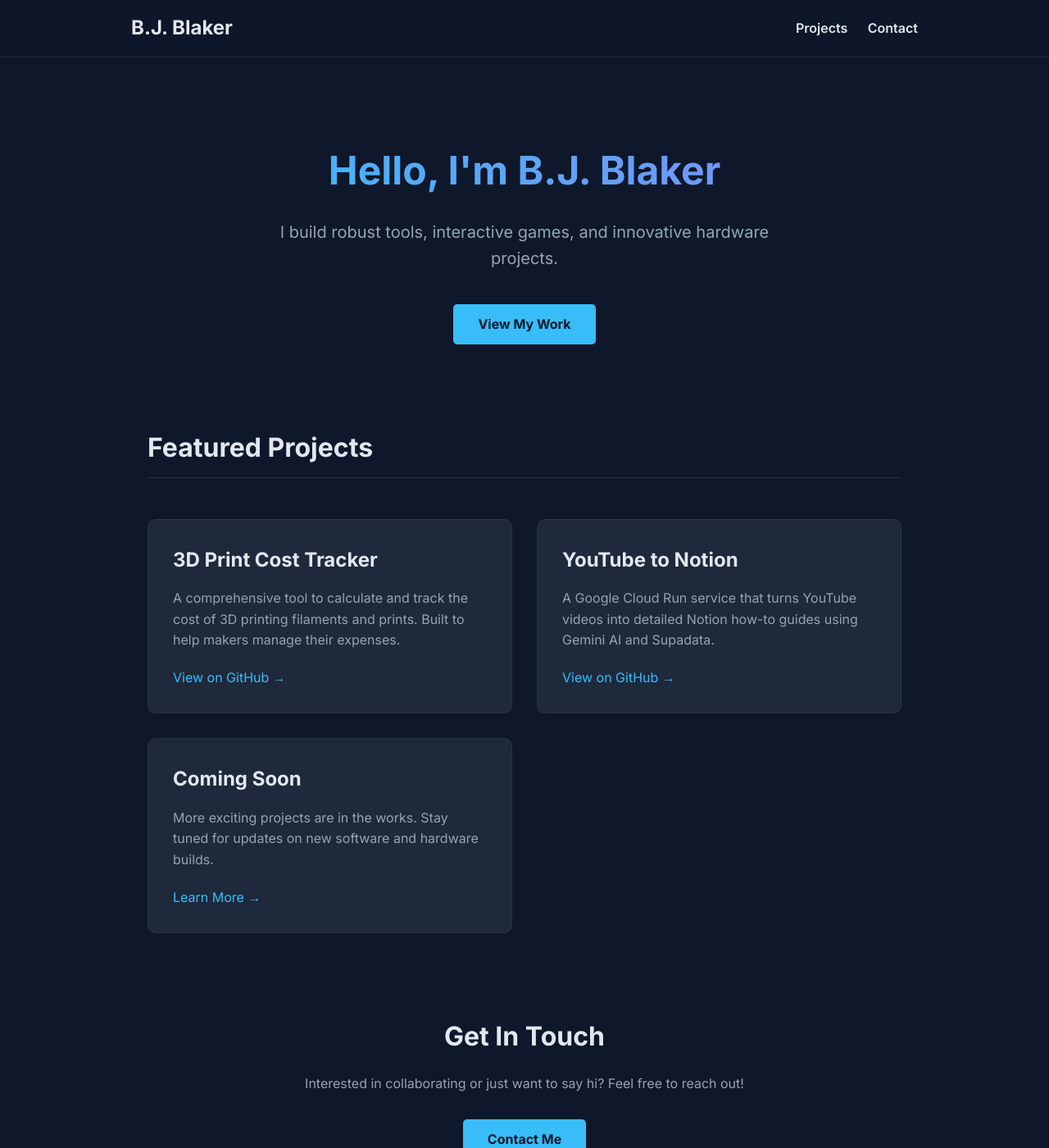
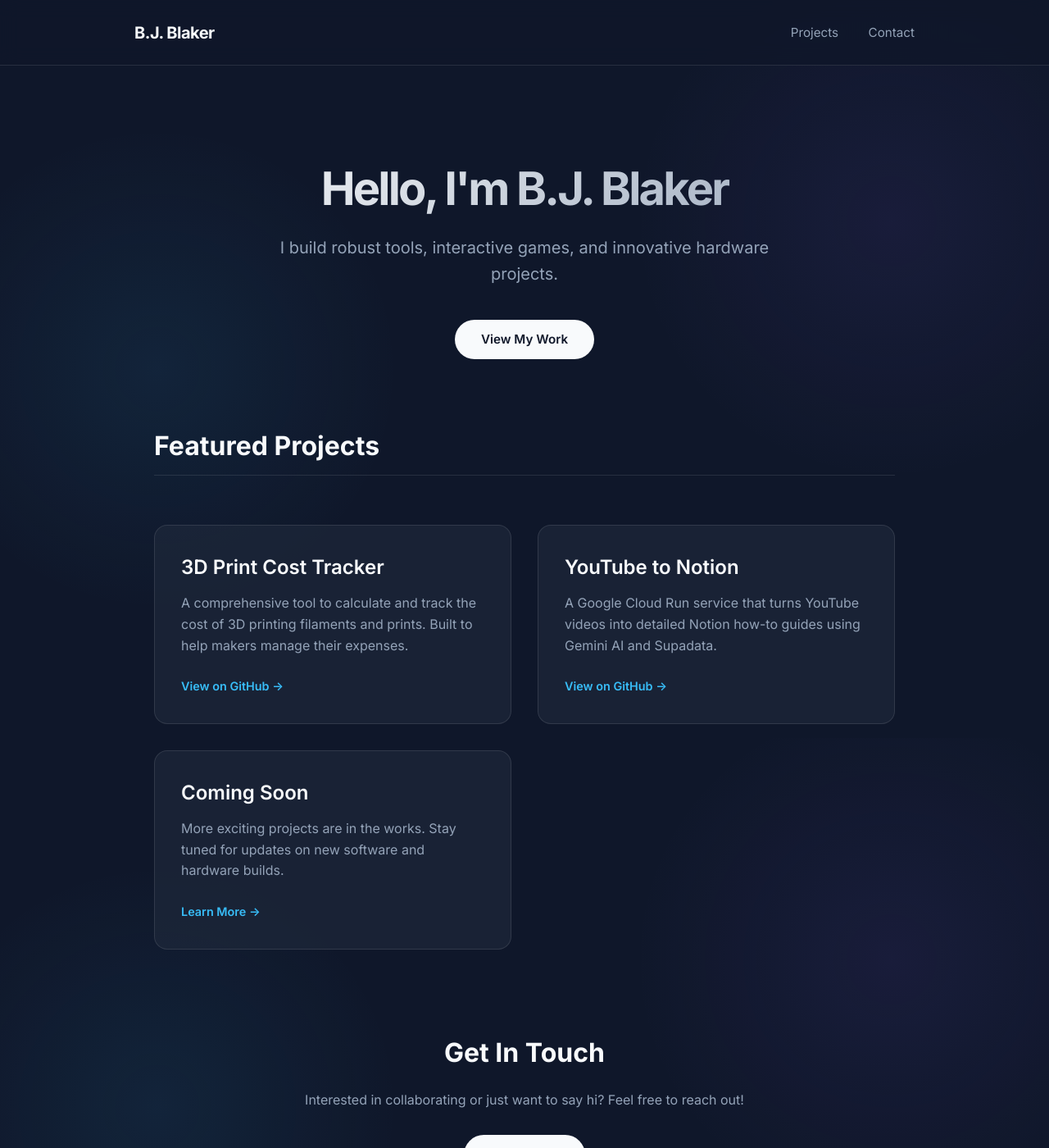
Before and after one commit to bjblakerpy/bjblakerpy.github.io, a Jekyll site: the page built from index.md, in a window 1280 px wide and 1400 px high. Shown: the whole window at 82% size. Built offline with Jekyll 4.4.1, drawn with Linux system fonts in a browser that asks for light colours.

Commit message:
Overhaul design: Glassmorphism, dark theme, and improved typography

```diff
--- a/assets/css/style.css
+++ b/assets/css/style.css
@@ -1,12 +1,14 @@
 :root {
     --bg-color: #0f172a;
-    --text-color: #e2e8f0;
+    --text-primary: #f8fafc;
+    --text-secondary: #94a3b8;
     --accent-color: #38bdf8;
-    --accent-hover: #0ea5e9;
-    --card-bg: #1e293b;
-    --header-height: 70px;
-    --container-width: 1000px;
-    --font-primary: 'Inter', sans-serif;
+    --accent-glow: rgba(56, 189, 248, 0.3);
+    --card-bg: rgba(30, 41, 59, 0.7);
+    --card-border: rgba(255, 255, 255, 0.1);
+    --header-bg: rgba(15, 23, 42, 0.8);
+    --font-primary: 'Inter', -apple-system, BlinkMacSystemFont, "Segoe UI", Roboto, sans-serif;
+    --max-width: 1000px;
 }
 
 * {
@@ -18,37 +20,39 @@
 body {
     font-family: var(--font-primary);
     background-color: var(--bg-color);
-    color: var(--text-color);
+    color: var(--text-primary);
     line-height: 1.6;
+    background-image:
+        radial-gradient(circle at 15% 50%, rgba(56, 189, 248, 0.08), transparent 25%),
+        radial-gradient(circle at 85% 30%, rgba(139, 92, 246, 0.08), transparent 25%);
+    background-attachment: fixed;
 }
 
 a {
-    color: var(--accent-color);
+    color: var(--text-primary);
     text-decoration: none;
-    transition: color 0.2s;
+    transition: all 0.2s ease;
 }
 
-a:hover {
-    color: var(--accent-hover);
-}
-
+/* Layout */
 .container {
-    max-width: var(--container-width);
+    max-width: var(--max-width);
     margin: 0 auto;
-    padding: 0 20px;
+    padding: 0 24px;
 }
 
 /* Header */
 .site-header {
-    height: var(--header-height);
+    height: 80px;
     display: flex;
     align-items: center;
     position: sticky;
     top: 0;
-    background-color: rgba(15, 23, 42, 0.9);
-    backdrop-filter: blur(10px);
     z-index: 100;
-    border-bottom: 1px solid rgba(255, 255, 255, 0.1);
+    backdrop-filter: blur(12px);
+    -webkit-backdrop-filter: blur(12px);
+    background-color: var(--header-bg);
+    border-bottom: 1px solid var(--card-border);
 }
 
 .site-header .container {
@@ -60,14 +64,15 @@ a:hover {
 
 .site-title {
     font-weight: 700;
-    font-size: 1.5rem;
-    color: var(--text-color);
+    font-size: 1.25rem;
+    letter-spacing: -0.025em;
 }
 
 .site-nav a {
-    margin-left: 20px;
-    font-weight: 600;
-    color: var(--text-color);
+    margin-left: 32px;
+    font-size: 0.95rem;
+    color: var(--text-secondary);
+    font-weight: 500;
 }
 
 .site-nav a:hover {
@@ -76,81 +81,105 @@ a:hover {
 
 /* Hero Section */
 .hero {
-    padding: 100px 0;
+    padding: 120px 0 80px;
     text-align: center;
 }
 
 .hero h1 {
-    font-size: 3rem;
-    margin-bottom: 20px;
-    background: linear-gradient(to right, #38bdf8, #818cf8);
+    font-size: 3.5rem;
+    line-height: 1.1;
+    margin-bottom: 24px;
+    letter-spacing: -0.05em;
+    background: linear-gradient(135deg, #fff 0%, #94a3b8 100%);
     -webkit-background-clip: text;
-    background-clip: text;
     -webkit-text-fill-color: transparent;
 }
 
 .hero p {
     font-size: 1.25rem;
-    color: #94a3b8;
+    color: var(--text-secondary);
     max-width: 600px;
     margin: 0 auto 40px;
+    font-weight: 400;
 }
 
 .cta-button {
     display: inline-block;
-    background-color: var(--accent-color);
-    color: #0f172a;
-    padding: 12px 30px;
-    border-radius: 5px;
-    font-weight: 700;
-    transition: transform 0.2s, background-color 0.2s;
+    background-color: var(--text-primary);
+    color: var(--bg-color);
+    padding: 12px 32px;
+    border-radius: 9999px;
+    font-weight: 600;
+    font-size: 0.95rem;
+    transition: transform 0.2s, box-shadow 0.2s;
 }
 
 .cta-button:hover {
     transform: translateY(-2px);
-    background-color: var(--accent-hover);
-    color: #0f172a;
+    box-shadow: 0 4px 20px rgba(255, 255, 255, 0.2);
 }
 
 /* Projects Grid */
 .projects-grid {
     display: grid;
-    grid-template-columns: repeat(auto-fit, minmax(300px, 1fr));
-    gap: 30px;
-    margin-top: 50px;
+    grid-template-columns: repeat(auto-fit, minmax(320px, 1fr));
+    gap: 32px;
+    margin-top: 60px;
 }
 
 .project-card {
-    background-color: var(--card-bg);
-    border-radius: 10px;
-    padding: 30px;
-    transition: transform 0.2s, box-shadow 0.2s;
-    border: 1px solid rgba(255, 255, 255, 0.05);
+    background: var(--card-bg);
+    border: 1px solid var(--card-border);
+    border-radius: 16px;
+    padding: 32px;
+    transition: all 0.3s cubic-bezier(0.4, 0, 0.2, 1);
+    display: flex;
+    flex-direction: column;
+    height: 100%;
 }
 
 .project-card:hover {
-    transform: translateY(-5px);
-    box-shadow: 0 10px 30px rgba(0, 0, 0, 0.3);
-    border-color: var(--accent-color);
+    transform: translateY(-4px);
+    border-color: rgba(56, 189, 248, 0.3);
+    box-shadow: 0 20px 40px -10px rgba(0, 0, 0, 0.5);
 }
 
 .project-card h3 {
-    margin-bottom: 15px;
+    margin-bottom: 12px;
     font-size: 1.5rem;
+    font-weight: 600;
+    color: var(--text-primary);
 }
 
 .project-card p {
-    color: #94a3b8;
-    margin-bottom: 20px;
+    color: var(--text-secondary);
+    margin-bottom: 24px;
+    font-size: 1rem;
+    flex-grow: 1;
+}
+
+.project-card .links a {
+    display: inline-flex;
+    align-items: center;
+    color: var(--accent-color);
+    font-weight: 600;
+    font-size: 0.9rem;
+}
+
+.project-card .links a:hover {
+    color: #0ea5e9; /* Darker blue */
+    text-decoration: underline;
+    text-underline-offset: 4px;
 }
 
 /* Footer */
 .site-footer {
-    padding: 50px 0;
+    padding: 80px 0 40px;
     text-align: center;
-    color: #64748b;
-    margin-top: 100px;
-    border-top: 1px solid rgba(255, 255, 255, 0.05);
+    color: var(--text-secondary);
+    margin-top: 120px;
+    font-size: 0.9rem;
+    border-top: 1px solid var(--card-border);
 }
 
 /* Responsive */
@@ -158,4 +187,8 @@ a:hover {
     .hero h1 {
         font-size: 2.5rem;
     }
+
+    .site-nav {
+        display: none; /* Keep it simple for now, or add hamburger later */
+    }
 }
```
